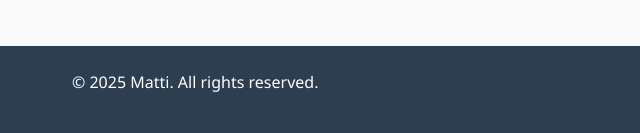
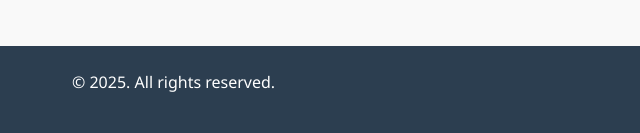
Before and after one commit to mara816/PortfolioWebsite, a plain HTML site: page src/index.html in a window 1280 px wide. Shown: the part 2601-2734 px from the top of the page, 0-640 px from the left. Drawn offline with Linux system fonts and the light colour scheme.

Commit message:
Removed name in footer

```diff
--- a/src/components/footer.html
+++ b/src/components/footer.html
@@ -1,6 +1,6 @@
 <footer>
   <div class="footer-container">
-    <p>&copy; 2025 Matti. All rights reserved.</p>
+    <p>&copy; 2025. All rights reserved.</p>
     <div class="footer-social">
       <a
         href="https://www.linkedin.com/in/mathias-rasmussen-1014531b7/"
```
